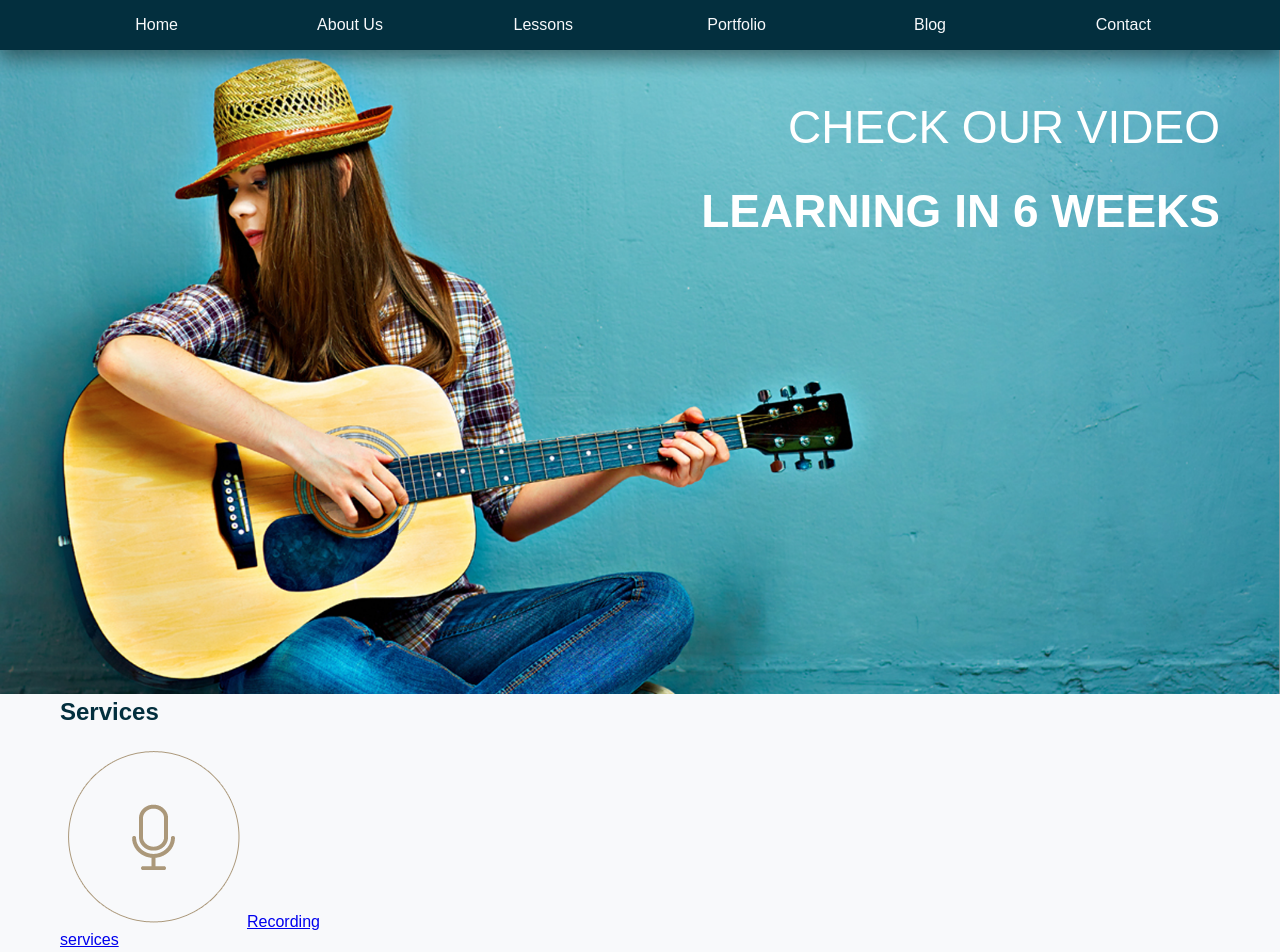
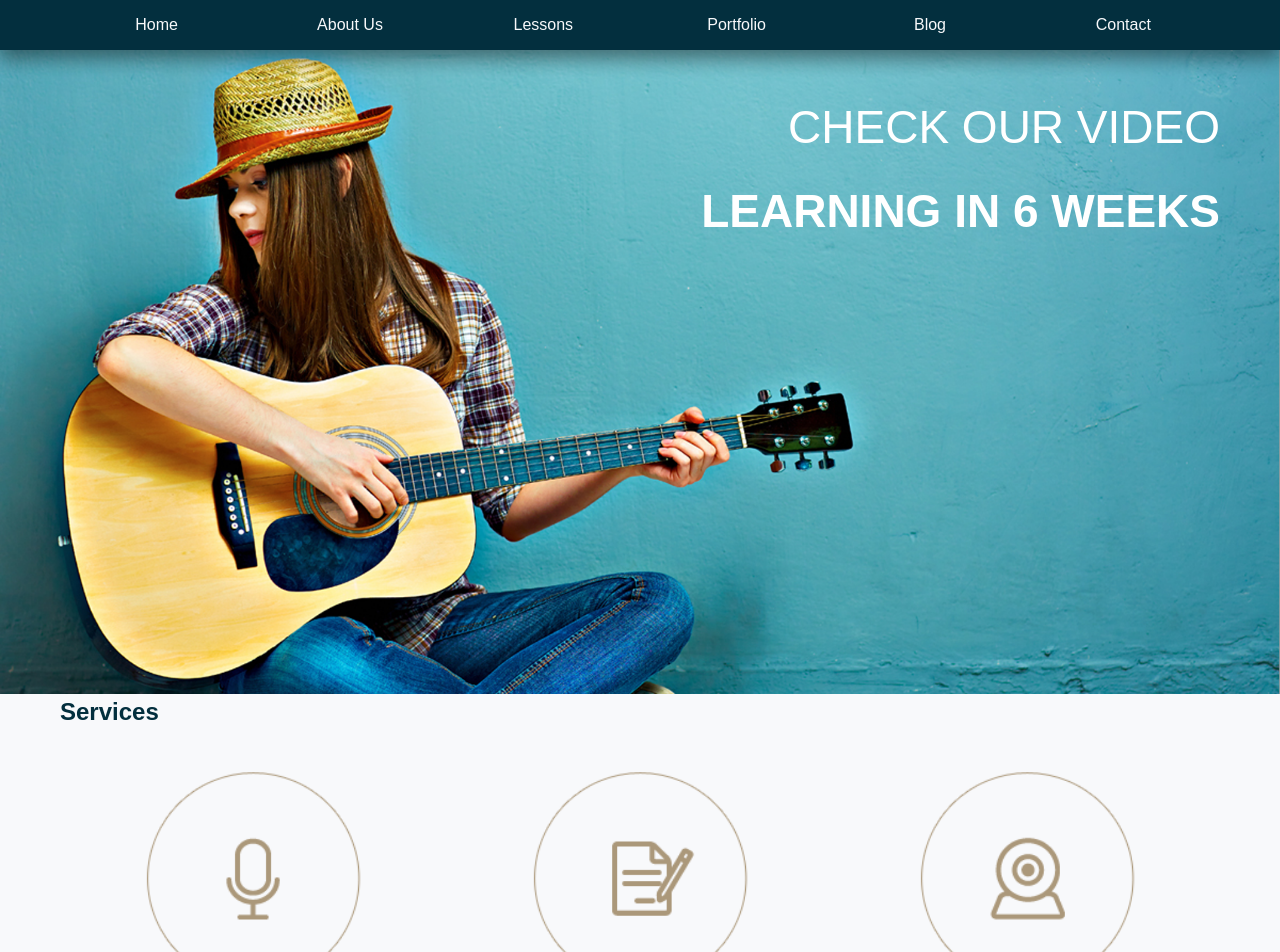
Before and after one commit to CRBroughton/sass-net-ninja, a Vue app: page / in a window 1280 px wide. Shown: the top 952 px of the page. Built offline with nearby package versions, Linux system fonts and the light colour scheme.

Commit message:
added scss styling to Services.vue

```diff
--- a/src/components/Services.vue
+++ b/src/components/Services.vue
@@ -31,5 +31,29 @@ export default defineComponent({
 });
 </script>
 
-<style scoped>
+<style scoped lang="scss">
+#services {
+  margin-bottom: 60px;
+  li {
+    float: left;
+    box-sizing: border-box;
+    text-align: center;
+    width: (100% / 3);
+  }
+  img {
+    width: 60%;
+    margin: 20px 20%;
+  }
+  a {
+    text-decoration: none;
+    color: $deepBlue;
+    font-weight: bold;
+    &:hover {
+      color: red;
+    }
+  }
+  ul {
+    @include clearFix;
+  }
+}
 </style>
```
